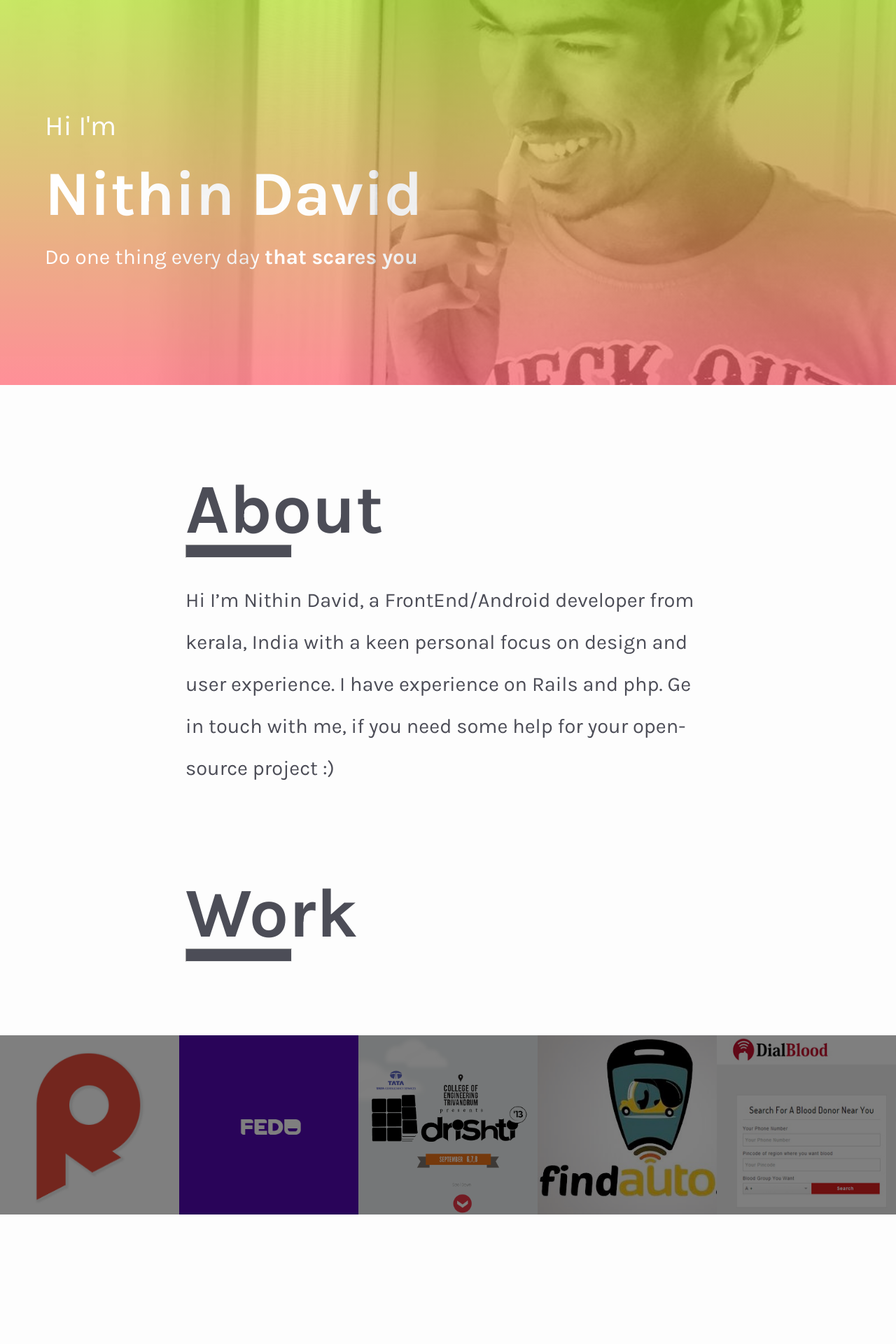
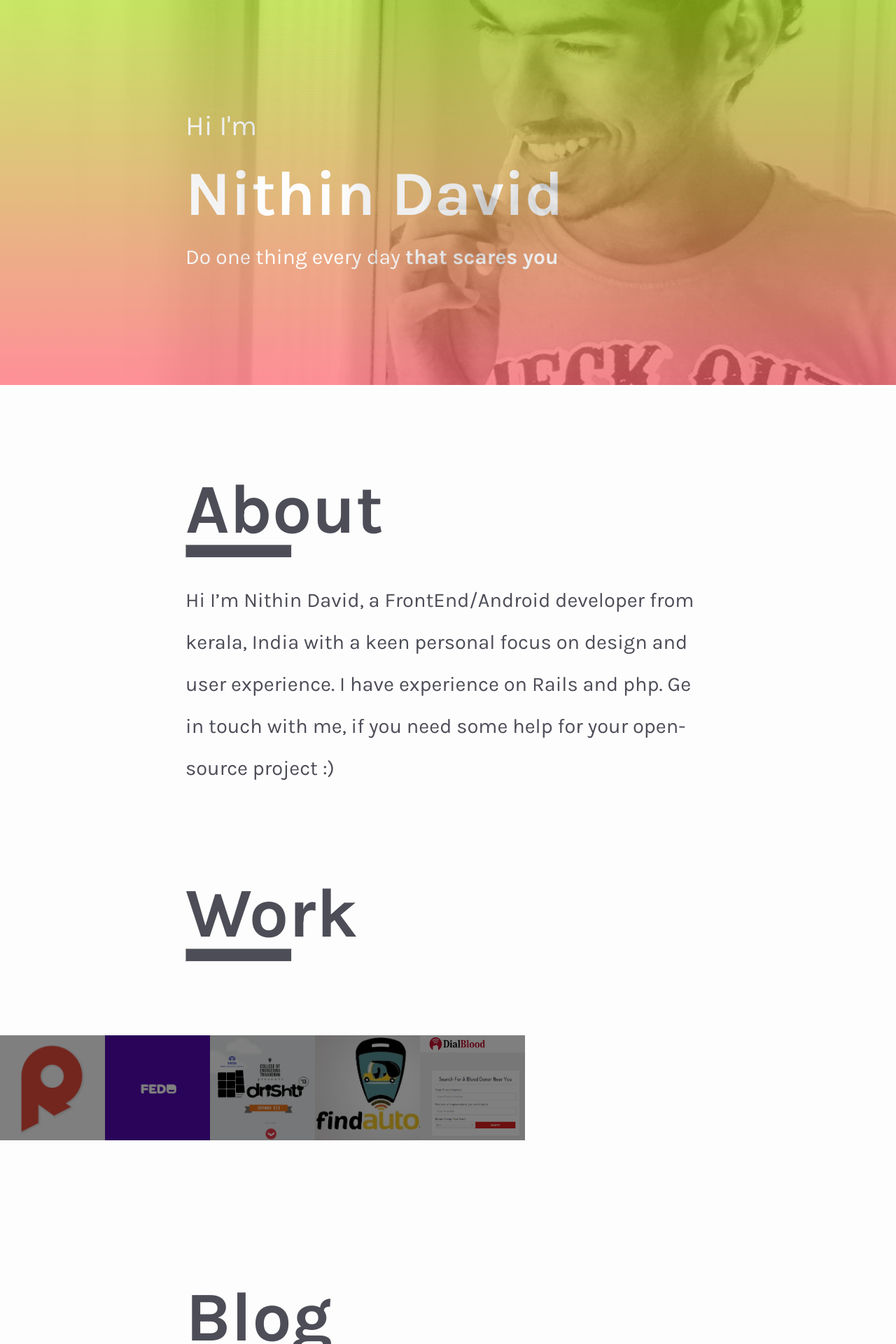
Before and after one commit to nithindavid/nithindavid.github.io, a Jekyll site: the page built from index.html, in a window 1280 px wide. Shown: the top 1920 px of the page at 70% size. Built offline with Jekyll 4.4.1, drawn with Linux system fonts in a browser that asks for light colours.

Commit message:
Fixing max width issue

```diff
--- a/_sass/_layout.scss
+++ b/_sass/_layout.scss
@@ -114,9 +114,9 @@
     background-size: cover;
 
     .overlay{
-        width: 100%;
-        height:100%;
-        background: #a6d900;
+      width: 100%;
+      height:100%;
+      background: #a6d900;
       background: -webkit-gradient(linear, left top, left bottom, color-stop(0%, #a6d900), color-stop(100%, #ff4454));
       background: -webkit-linear-gradient(top, #a6d900 0%, #ff4454 100%);
       background: -webkit-gradient(linear, top left, bottom left, from(#a6d900), to(#ff4454));
@@ -132,16 +132,18 @@
     }
     .welcome{
         display: block;
-        padding: 150px 5% 0px;
+        padding: 150px 0 0px;
         font-size: 40px;
         text-align: left;
-        margin: 0;
+        margin: 0 auto;
         color: $color-white;
+        max-width: 750px;
     }
     .title {
         display: block;
-        margin: 0;
-        padding: 0px 5% 0px;
+        margin: 0 auto;
+        max-width: 750px;
+        padding: 0px;
         font-size: 90px;
         text-align: left;
 
@@ -158,13 +160,13 @@
 
     .tag{
         display: block;
-        padding: 0px 5%;
+        padding: 0px;
         font-size: 30px;
         text-align: left;
-        margin: 0;
+        margin: 0 auto;
+        max-width: 750px;
         color: $color-white;
     }
-
 }
 .fat-title{
     h3{
@@ -206,9 +208,17 @@
     .grid-work{
         display: inline-block;
         width: 100%;
-        margin: 75px 0;
+        max-width: 750px;
+        margin: 75px auto;
         font-size: 0;
-        li{
+
+        &:after {
+          content: "";
+          display: table;
+          clear: both;
+        }
+
+        li {
             display: block;
             float: left;
             background: #333;
```
